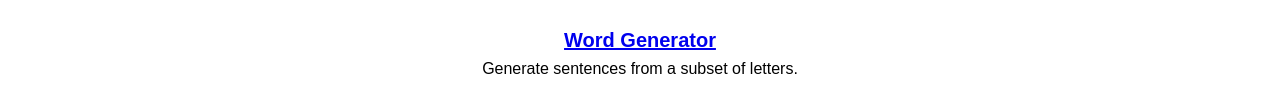
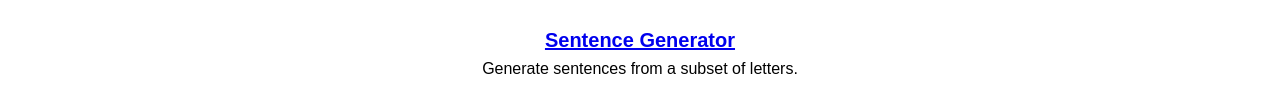
Before and after one commit to QCaudron/cw_microtools, a plain HTML site: page index.html in a window 1280 px wide. Shown: the part 182-294 px from the top of the page. Drawn offline with nearby package versions, Linux system fonts and the light colour scheme.

Commit message:
Sentence generator

```diff
--- a/index.html
+++ b/index.html
@@ -53,7 +53,7 @@
                 Generate random words from a subset of letters.
             </div>
             <div class="microtoolsItem">
-                <a href="sentence_generator.html" class="appItem">Word Generator</a>
+                <a href="sentence_generator.html" class="appItem">Sentence Generator</a>
                 Generate sentences from a subset of letters.
             </div>
             <div class="microtoolsItem">
```
